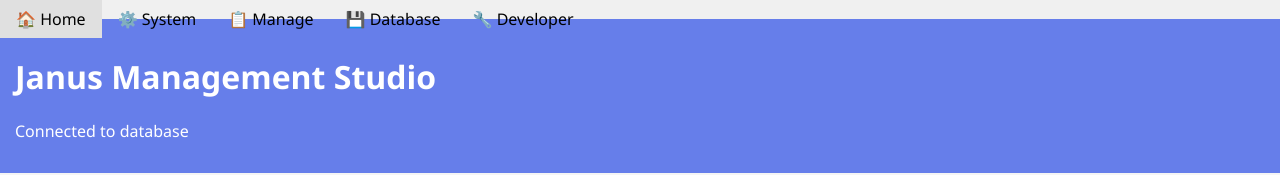
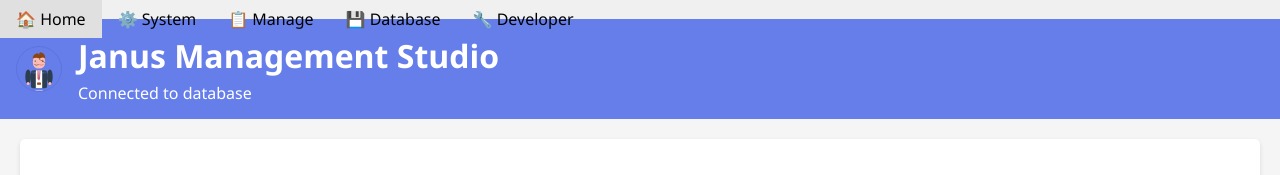
Before and after one commit to sheidebrink/JanusManagementStudio, an Electron app: page app.html in a window 1280 px wide. Shown: the top 175 px of the page. Drawn offline with Linux system fonts and the light colour scheme; no server answers.

Commit message:
Add two-faced Janus branding with male/female insurance broker icons
- Created icon.svg with split male/female professional characters
- Added favicon.svg with simplified two-faced design
- Updated login.html and app.html with logo integration
- Set application icon in main.js for Electron window
- Represents Roman god Janus symbolism with modern inclusive branding

```diff
--- a/app.html
+++ b/app.html
@@ -2,6 +2,7 @@
 <html>
 <head>
   <title>Janus Management Studio</title>
+  <link rel="icon" type="image/svg+xml" href="favicon.svg">
   <style>
     body {
       font-family: 'Segoe UI', Tahoma, Geneva, Verdana, sans-serif;
@@ -305,8 +306,13 @@
   </div>
 
   <div class="header">
-    <h1>Janus Management Studio</h1>
-    <p id="headerConnectionInfo">Connected to database</p>
+    <div style="display: flex; align-items: center; gap: 15px;">
+      <img src="icon.svg" alt="Janus Management Studio" style="width: 48px; height: 48px;">
+      <div>
+        <h1 style="margin: 0;">Janus Management Studio</h1>
+        <p id="headerConnectionInfo" style="margin: 5px 0 0 0;">Connected to database</p>
+      </div>
+    </div>
   </div>
 
   <div id="homePage" class="page active">
--- a/main.js
+++ b/main.js
@@ -26,7 +26,7 @@ function createWindow() {
     },
     resizable: false,
     title: 'Janus Management Studio',
-    icon: null
+    icon: path.join(__dirname, 'icon.svg')
   });
 
   mainWindow.loadFile('login.html');
```
Also changed, not shown: login.html (+4 -0 lines), favicon.svg (added), icon.svg (added).
